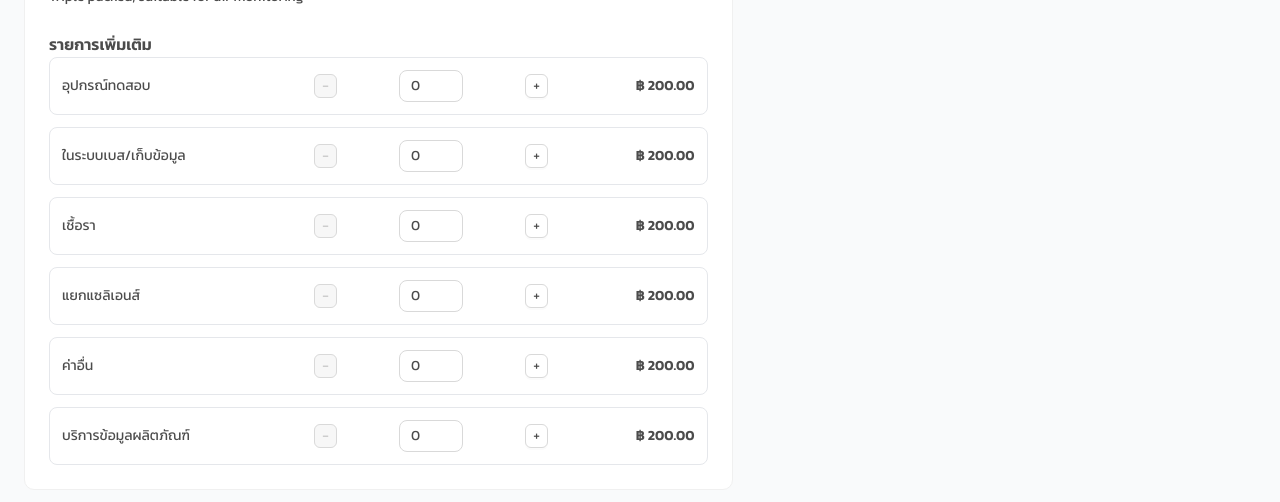
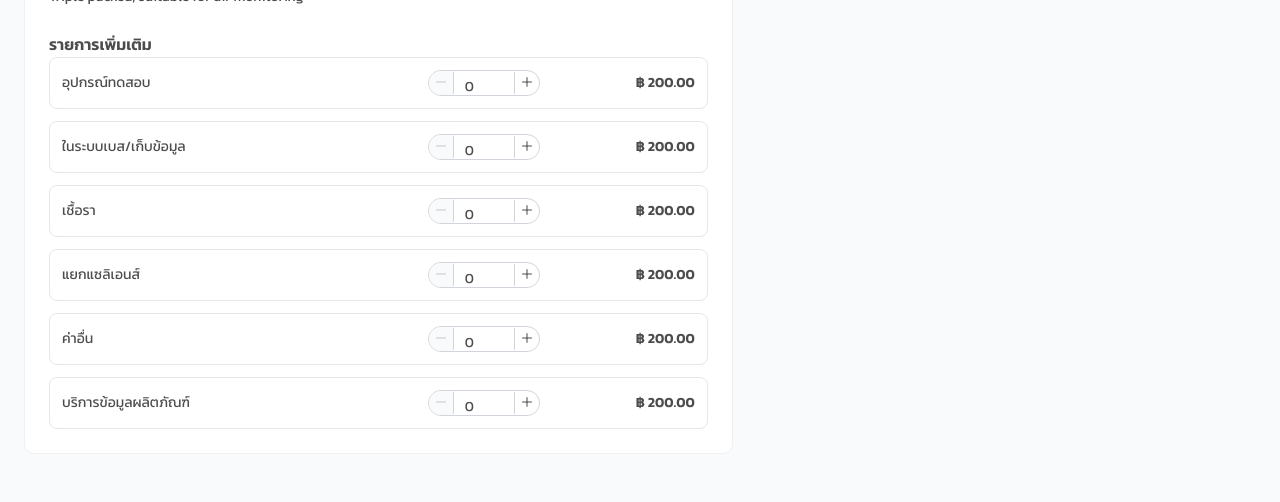
Before and after one commit to kongpop00/DKSH, a React (Vite) app: page /shopping/1 in a window 1280 px wide. Shown: the part 436-938 px from the top of the page. Built offline with nearby package versions, Linux system fonts and the light colour scheme.

Commit message:
feat: Implement QuantitySelector component for improved quantity management in Shopping page

```diff
--- /dev/null
+++ b/src/components/user/QuantitySelector.tsx
@@ -0,0 +1,115 @@
+import React from 'react';
+import { Button, InputNumber } from 'antd';
+import { MinusOutlined, PlusOutlined } from '@ant-design/icons';
+
+interface QuantitySelectorProps {
+  value: number;
+  onChange: (value: number) => void;
+  min?: number;
+  max?: number;
+  disabled?: boolean;
+  size?: 'small' | 'middle' | 'large';
+}
+
+const QuantitySelector: React.FC<QuantitySelectorProps> = ({
+  value,
+  onChange,
+  min = 0,
+  max = 999,
+  disabled = false,
+  size = 'middle'
+}) => {
+  const handleDecrease = () => {
+    if (value > min) {
+      onChange(value - 1);
+    }
+  };
+
+  const handleIncrease = () => {
+    if (value < max) {
+      onChange(value + 1);
+    }
+  };
+
+  const handleInputChange = (newValue: number | null) => {
+    if (newValue !== null && newValue >= min && newValue <= max) {
+      onChange(Math.floor(newValue)); // ให้แน่ใจว่าเป็นจำนวนเต็ม
+    }
+  };
+
+  const buttonSize = size === 'small' ? 24 : size === 'large' ? 40 : 32;
+  const inputWidth = size === 'small' ? 60 : size === 'large' ? 80 : 70;
+
+  return (
+    <div className="flex items-center border border-gray-300 rounded-full overflow-hidden bg-white">
+      <Button
+        type="text"
+        size={size}
+        disabled={disabled || value <= min}
+        onClick={handleDecrease}
+        className="flex items-center justify-center border-0 rounded-none hover:bg-gray-100 disabled:bg-gray-50"
+        style={{
+          width: buttonSize,
+          height: buttonSize,
+          minWidth: buttonSize
+        }}
+        icon={<MinusOutlined style={{ fontSize: size === 'small' ? 12 : 14 }} />}
+      />
+
+      <div className="flex-1 flex items-center justify-center border-x border-gray-300">
+        <InputNumber
+          value={value}
+          onChange={handleInputChange}
+          min={min}
+          max={max}
+          disabled={disabled}
+          controls={false}
+          className="border-0 text-center"
+          style={{
+            width: inputWidth,
+            height: buttonSize - 2
+          }}
+          // ป้องกันการพิมพ์ทศนิยมและตัวอักษร
+          onKeyPress={(e) => {
+            const char = String.fromCharCode(e.which);
+            if (!/^[0-9]$/.test(char) && e.which !== 8 && e.which !== 46) {
+              e.preventDefault();
+            }
+          }}
+          // ป้องกันการวางข้อความที่ไม่ใช่ตัวเลข
+          onPaste={(e) => {
+            const paste = e.clipboardData.getData('text');
+            if (!/^\d+$/.test(paste)) {
+              e.preventDefault();
+            }
+          }}
+          parser={(value) => {
+            // แปลงค่าที่ป้อนเข้ามาให้เป็นจำนวนเต็มเท่านั้น
+            const parsed = value ? parseInt(value.replace(/\D/g, ''), 10) : 0;
+            return isNaN(parsed) ? 0 : parsed;
+          }}
+          formatter={(value) => {
+            // แสดงผลเป็นจำนวนเต็มเท่านั้น
+            return value ? Math.floor(Number(value)).toString() : '0';
+          }}
+        />
+      </div>
+
+      <Button
+        type="text"
+        size={size}
+        disabled={disabled || value >= max}
+        onClick={handleIncrease}
+        className="flex items-center justify-center border-0 rounded-none hover:bg-gray-100 disabled:bg-gray-50"
+        style={{
+          width: buttonSize,
+          height: buttonSize,
+          minWidth: buttonSize
+        }}
+        icon={<PlusOutlined style={{ fontSize: size === 'small' ? 12 : 14 }} />}
+      />
+    </div>
+  );
+};
+
+export default QuantitySelector;
--- a/src/pages/User/producs/Shopping.tsx
+++ b/src/pages/User/producs/Shopping.tsx
@@ -1,9 +1,10 @@
 import React, { useState } from 'react';
 import {  useParams } from 'react-router-dom';
 import { useTranslation } from 'react-i18next';
-import { Button, InputNumber, Typography, Card, Row, Col, Divider, Space, Tag } from 'antd';
+import { Button, Typography, Card, Row, Col, Divider, Space, Tag } from 'antd';
 import { ShoppingCartOutlined } from '@ant-design/icons';
 import Header from '../../../components/user/header';
+import QuantitySelector from '../../../components/user/QuantitySelector';
 
 const { Title, Text } = Typography;
 
@@ -59,11 +60,10 @@ const Shopping: React.FC = () => {
     { name: 'บริการข้อมูลผลิตภัณฑ์', quantity: 0, unitPrice: 200.00, totalPrice: 0 }
   ];
 
-  const handleQuantityChange = (productName: string, value: number | null) => {
-    const quantity = value || 0;
+  const handleQuantityChange = (productName: string, value: number) => {
     setQuantities(prev => ({
       ...prev,
-      [productName]: quantity
+      [productName]: value
     }));
   };
 
@@ -140,34 +140,17 @@ const Shopping: React.FC = () => {
                 <div className="space-y-3">
                   {relatedProducts.map((product, index) => (
                     <Row key={index} className="items-center p-3 border rounded-lg hover:bg-gray-50">
-                      <Col span={8}>
+                      <Col span={12}>
                         <Text>{product.name}</Text>
                       </Col>
-                      <Col span={4} className="text-center">
-                        <Button
-                          size="small"
-                          onClick={() => handleQuantityChange(product.name, (quantities[product.name] || 0) - 1)}
-                          disabled={(quantities[product.name] || 0) <= 0}
-                        >
-                          -
-                        </Button>
-                      </Col>
-                      <Col span={4} className="text-center">
-                        <InputNumber
-                          min={0}
+                      <Col span={8} className="flex justify-center">
+                        <QuantitySelector
                           value={quantities[product.name] || 0}
                           onChange={(value) => handleQuantityChange(product.name, value)}
-                          className="w-16 text-center"
-                          controls={false}
+                          size="small"
+                          min={0}
+                          max={999}
                         />
-                      </Col>
-                      <Col span={4} className="text-center">
-                        <Button
-                          size="small"
-                          onClick={() => handleQuantityChange(product.name, (quantities[product.name] || 0) + 1)}
-                        >
-                          +
-                        </Button>
                       </Col>
                       <Col span={4} className="text-right">
                         <Text strong>฿ {product.unitPrice.toLocaleString()}.00</Text>
```
